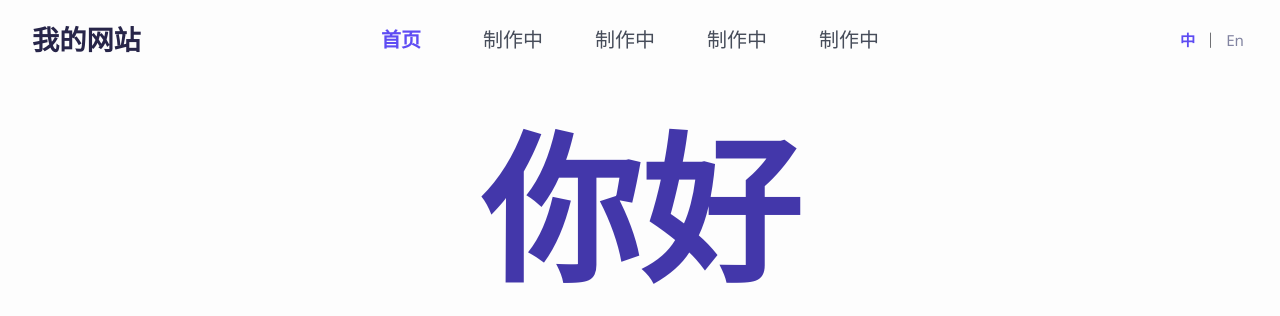
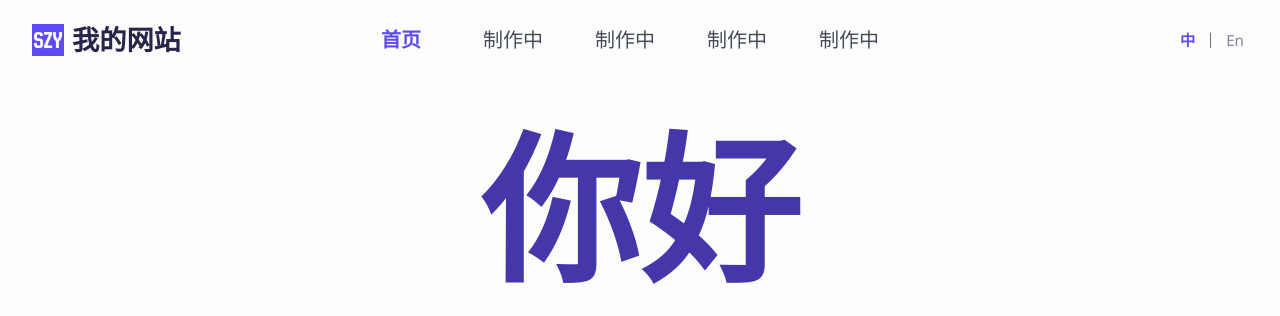
Before and after one commit to shizhongyu7/mysite, a Flask app: page / in a window 1280 px wide. Shown: the top 316 px of the page. Run offline with Flask 3, Linux system fonts and the light colour scheme; data that the repository does not hold is empty.

Commit message:
add icon on header

```diff
--- a/static/css/style.css
+++ b/static/css/style.css
@@ -62,6 +62,13 @@ header .info {
   display: flex;
   width: 200px;
   margin-left: 2em;
+  align-items: center;
+}
+.icon img {
+  width: 32px;   /* 你可以调整，比如 24px / 40px，自己试感觉 */
+  height: 32px;
+  margin-right: 0.5rem;  /* 控制图标和文字之间的间距 */
+  display: block;
 }
 header .info .site-name {
   font-size: 1.7rem;
--- a/templates/base.html
+++ b/templates/base.html
@@ -3,7 +3,6 @@
 <head>
   <meta charset="utf-8">
   <meta name="viewport" content="width=device-width, initial-scale=1">
-
   <link rel="stylesheet" href="{{ url_for('static', filename='css/style.css') }}">
   <link rel="apple-touch-icon" sizes="180x180" href="{{ url_for('static', filename='img/favicon_io/apple-touch-icon.png') }}">
   <link rel="icon" type="image/png" sizes="32x32" href="{{ url_for('static', filename='img/favicon_io/favicon-32x32.png') }}">
@@ -14,6 +13,9 @@
 <body>
   <header>
     <div class='info'>
+      <div class='icon'>
+        <img src="{{ url_for('static', filename='img/favicon_io/headericon.png') }}" alt="icon">
+      </div>
       <span class="site-name">{{ t['title']}}</span>
     </div>
     <div class='navbar'>
```
Also changed, not shown: static/img/favicon_io/headericon.png (added).
